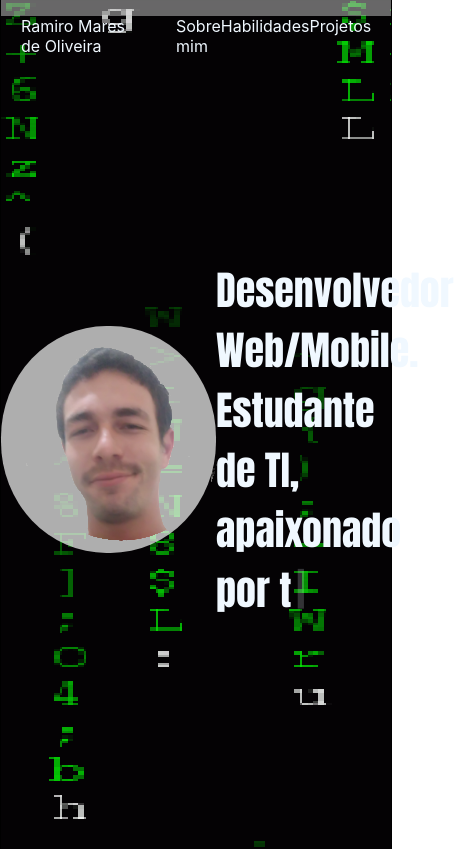
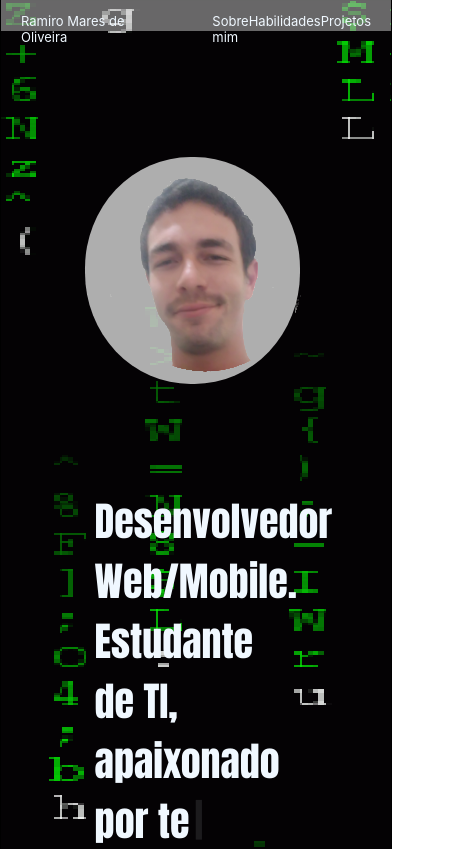
Before and after one commit to oliveiramiro2/portifolio, a React (Create React App) app: page / in a window 390 px wide. Shown: the top 849 px of the page, 454 px wide, since content can reach past the window. Built offline with nearby package versions, Linux system fonts and the light colour scheme.

Commit message:
adding some styles to make it responsive

```diff
--- a/src/Pages/components/AboutUs/index.css
+++ b/src/Pages/components/AboutUs/index.css
@@ -1,6 +1,6 @@
 .containAbout {
     height: 95vh;
-    width: 90vw;
+    width: 98vw;
     display: flex;
     flex-direction: row;
     justify-content: space-around;
@@ -9,6 +9,13 @@
 
 .containContentAbout {
     max-width: 50vw;
+}
+
+@media screen and (max-width: 700px) {
+    .containAbout {
+        flex-direction: column;
+        margin-top: 10vh;
+    }
 }
 
 .contentPicture {
--- a/src/Pages/components/Header/index.css
+++ b/src/Pages/components/Header/index.css
@@ -6,6 +6,36 @@
     top: 0;
     height: 4vw;
     width: 100vw;
+}
+
+@media screen and (max-width: 1200px) {
+    .contain {
+        height: 5vw;
+    }
+}
+
+@media screen and (max-width: 900px) {
+    .contain {
+        height: 6vw;
+    }
+}
+
+@media screen and (max-width: 850px) {
+    .contain {
+        height: 7vw;
+    }
+}
+
+@media screen and (max-width: 750px) {
+    .contain div p {
+        font-size: 13px;
+    }
+}
+
+@media screen and (max-width: 550px) {
+    .contain {
+        height: 8vw;
+    }
 }
 
 .containTextRight{
--- a/src/Pages/components/Skills/index.css
+++ b/src/Pages/components/Skills/index.css
@@ -27,7 +27,7 @@
 }
 
 .containDescriptionSkill {
-    margin: 10vh 20px 40px 0;
+    margin: 10vh 20px 20px 40px;
     display: flex;
     justify-content: center;
     background: #fff;
@@ -35,7 +35,7 @@
     padding: 20px 10px;
     border-radius: 10px;
     border: 2px solid red;
-    width: 90vw;
+    align-self: center;
 }
 
 .containDescriptionSkill span {
```
